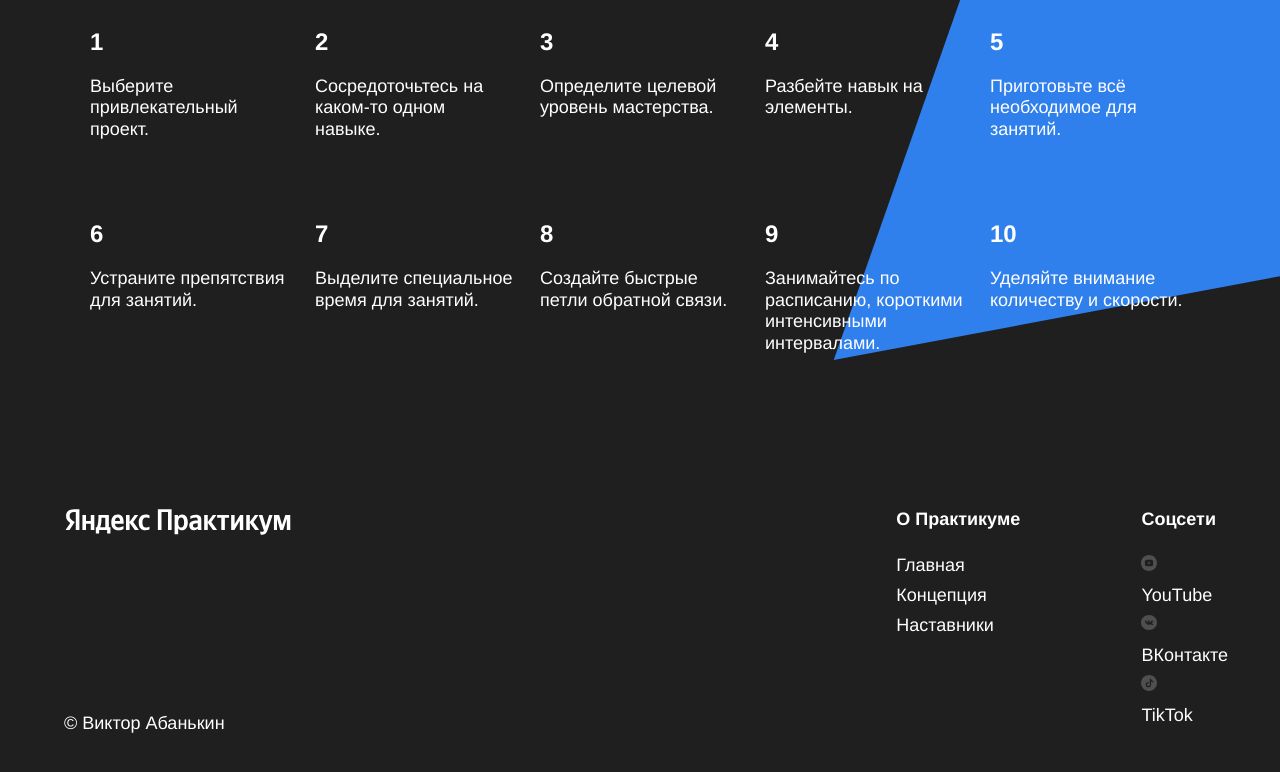
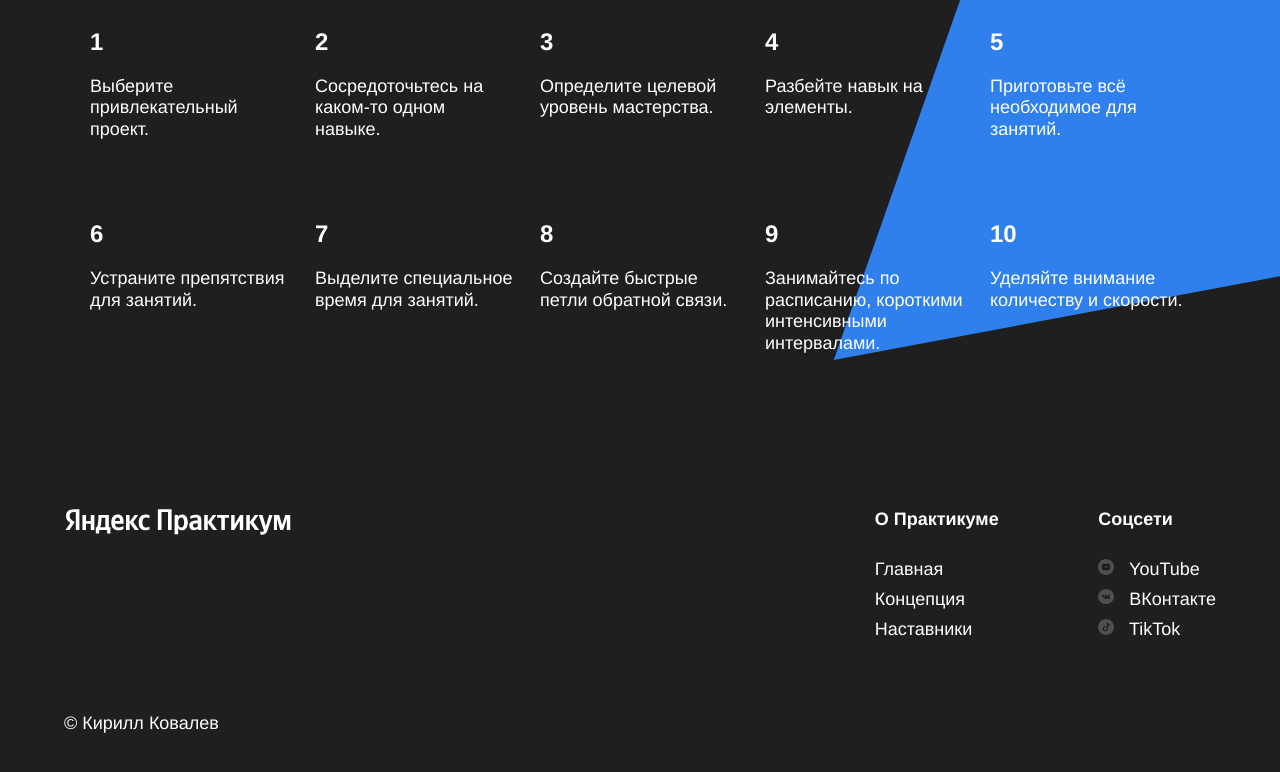
Before and after one commit to smile10100101/how-to-learn, a plain HTML site: page index.html in a window 1280 px wide. Shown: the part 3122-3894 px from the top of the page. Drawn offline with Linux system fonts and the light colour scheme.

Commit message:
How to learn

```diff
--- a/index.html
+++ b/index.html
@@ -142,7 +142,7 @@
 
         <div class="footer__column footer__column_content_copyright">
           <img class="logo logo_place_footer" src="./images/logo_place_footer.svg" alt="Яндекс Практикум">
-          <p class="footer__author">&copy; Виктор Абанькин</p>
+          <p class="footer__author">&copy; Кирилл Ковалев</p>
         </div>
 
         <nav class="footer__column footer__columns_content_info">
--- a/styles/style.css
+++ b/styles/style.css
@@ -285,7 +285,6 @@
   display: flex;
   margin: 0 auto;
   justify-content: space-between;
-
 }
 
 .footer__column_content_copyright {
@@ -293,7 +292,6 @@
   display: flex;
   flex-direction: column;
   justify-content: space-between;
-
 }
 
 .footer__author {
@@ -313,7 +311,7 @@
 
 .footer__column-links {
   padding: 0;
-  margin-top: 20;
+  margin-top: 20px;
   margin-bottom: 16px;
   list-style-type: none;
 }
@@ -326,7 +324,7 @@
   text-decoration: none;
 }
 
-.footer__social-icons {
+.footer__social-icon {
   width: 16px;
   height: 16px;
   margin-right: 10px;
```
